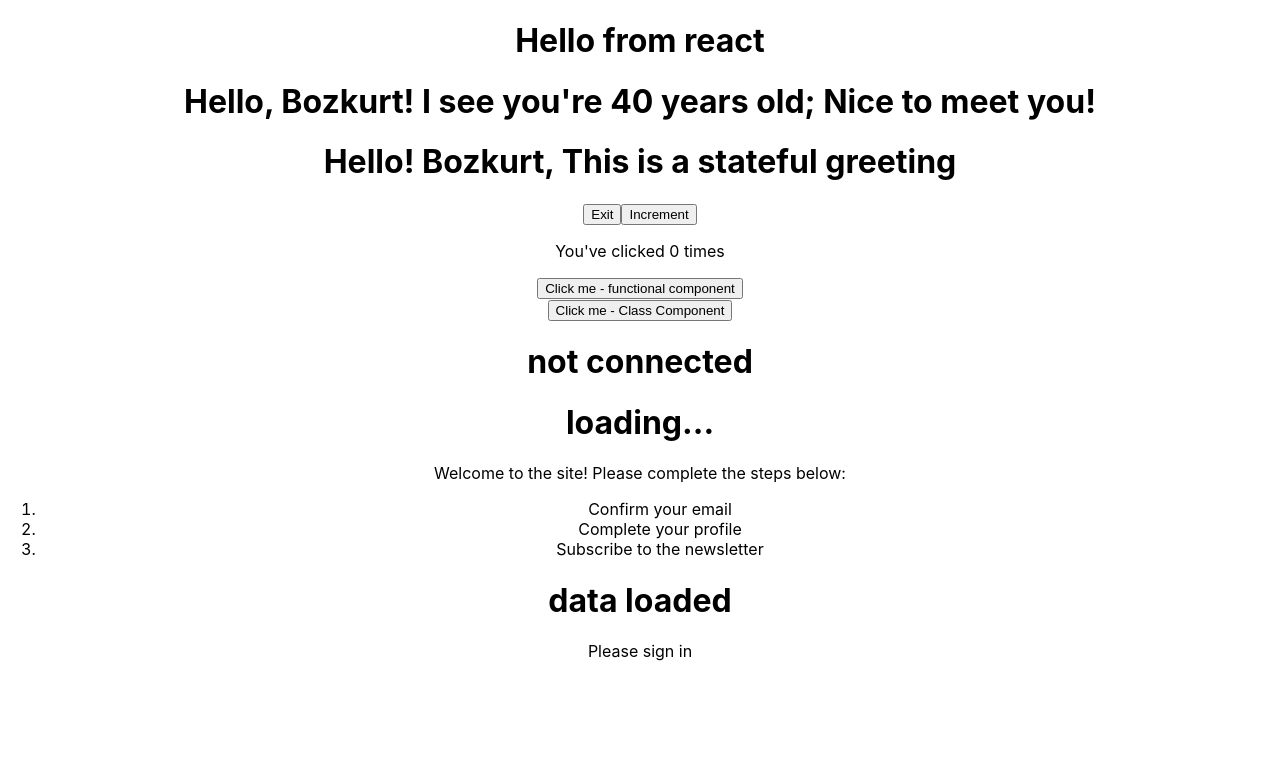
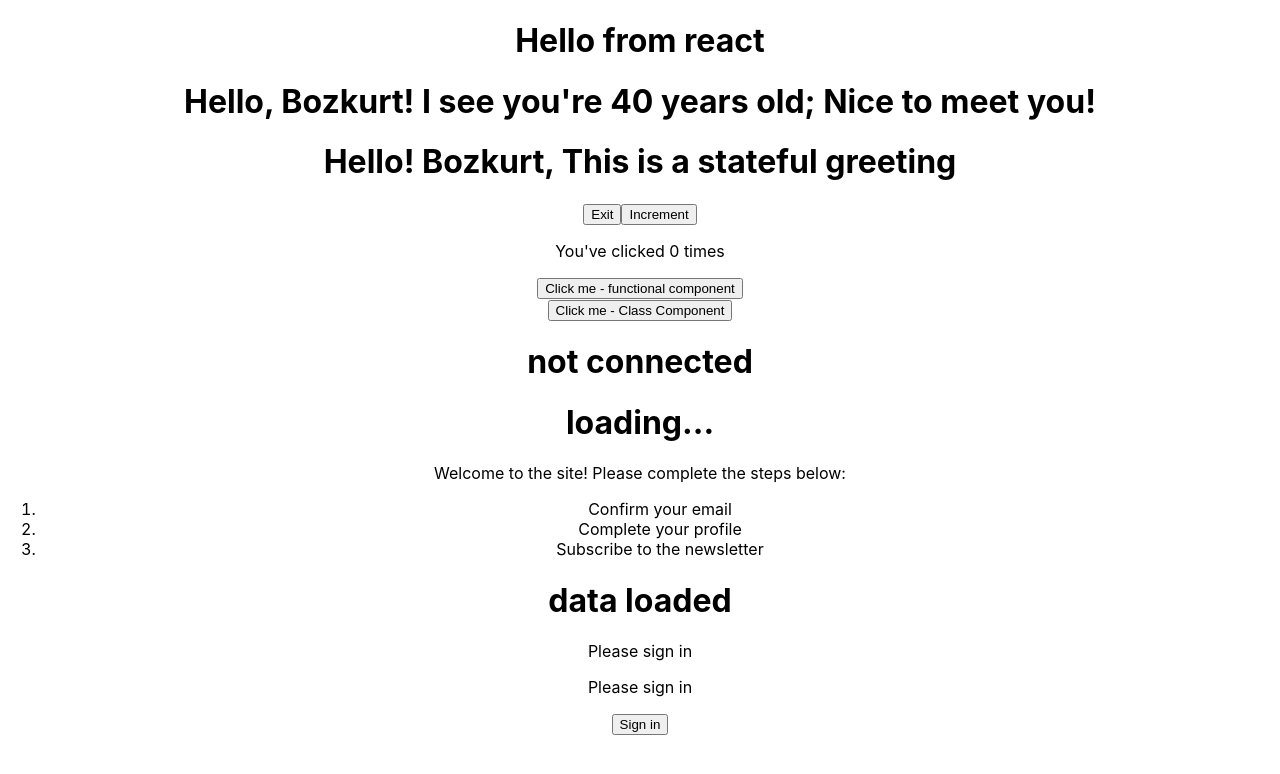
Before and after one commit to MustafaSahinci/learn-react, a React (Create React App) app in the folder my-app/: page / in a window 1280 px wide. Shown: the top 774 px of the page. Built offline with nearby package versions, Linux system fonts and the light colour scheme.

Commit message:
learning react

```diff
--- a/my-app/src/App.js
+++ b/my-app/src/App.js
@@ -7,6 +7,7 @@
 import ConditionalRenderingFunctional from './components/ConditionalRenderingFunctional';
 import ConditionalRenderingClass from './components/ConditionalRenderingClass';
 import NestingComponents from './components/NestingComponents';
+import MethodsAsPropsParent from './components/MethodsAsPropsParent';
 
 function App() {
   return (
@@ -19,6 +20,7 @@
         <ConditionalRenderingFunctional connected={false} />
         <ConditionalRenderingClass />
         <NestingComponents />
+        <MethodsAsPropsParent />
     </div>
   );
 }
--- /dev/null
+++ b/my-app/src/components/MethodsAsPropsChild.js
@@ -0,0 +1,28 @@
+import React from 'react'
+
+function MethodsAsPropsChild(props) {
+    return (
+        <div>
+            {
+                props.isLoggedIn ? (
+                    <div>
+                        <p>Welcome to the site! Please complete the steps below:</p>
+                        <ol>
+                            <li>Confirm your email</li>
+                            <li>Complete your profile</li>
+                            <li>Subscribe to the newsletter</li>
+                        </ol>
+                        <button onClick={props.HandleSignOut}>Sign out</button>
+                    </div>
+                ) : (
+                    <div>
+                        <p>Please sign in</p>
+                        <button onClick={props.HandleSignIn}>Sign in</button>
+                    </div>
+                )
+            }
+        </div>
+    )
+}
+
+export default MethodsAsPropsChild
--- /dev/null
+++ b/my-app/src/components/MethodsAsPropsParent.js
@@ -0,0 +1,38 @@
+import React, { Component } from 'react'
+import MethodsAsPropsChild from './MethodsAsPropsChild'
+
+class MethodsAsPropsParent extends Component {
+    constructor(props) {
+        super(props)
+        this.state = {
+            isLoggedIn: false,
+        }
+    }
+
+    HandleSignIn = () => {
+        this.setState({
+            isLoggedIn : true
+        })
+        console.log(this)
+    }
+
+    HandleSignOut = () => {
+        this.setState({
+            isLoggedIn : false
+        })
+        console.log(this)
+    }
+
+    render() {
+        return (
+            <div>
+                <MethodsAsPropsChild
+                    isLoggedIn={this.state.isLoggedIn}
+                    HandleSignIn={this.HandleSignIn}
+                    HandleSignOut={this.HandleSignOut} />
+            </div>
+        )
+    }
+}
+
+export default MethodsAsPropsParent
```
